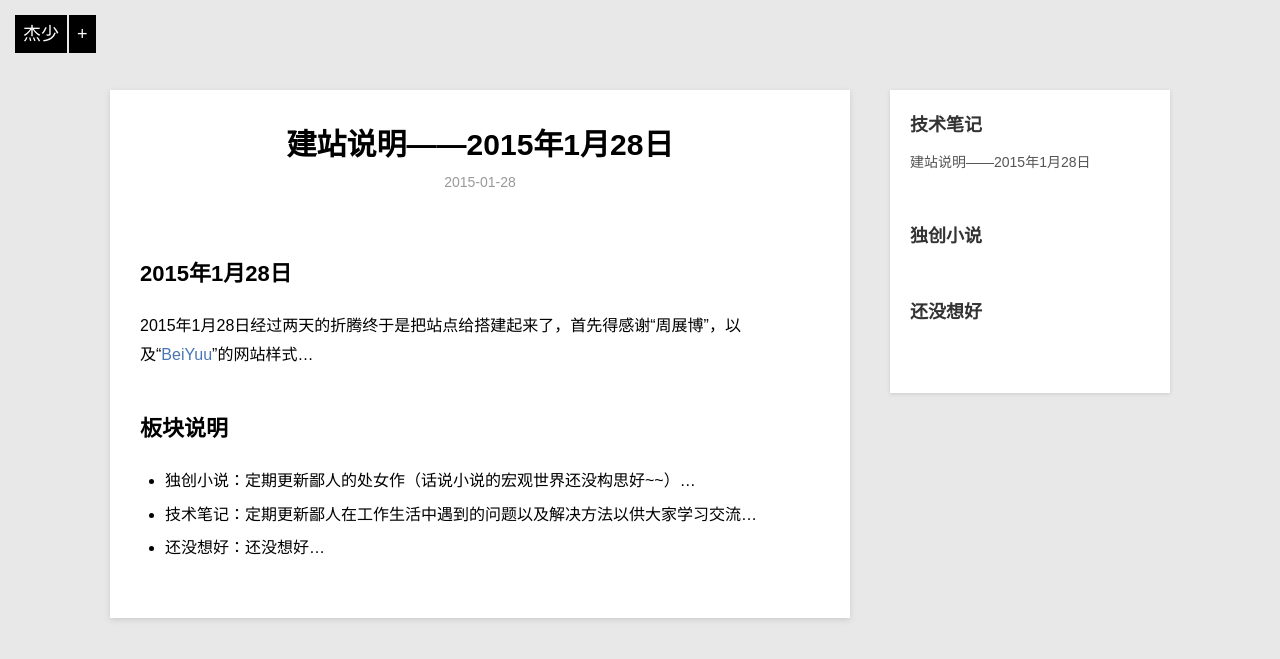
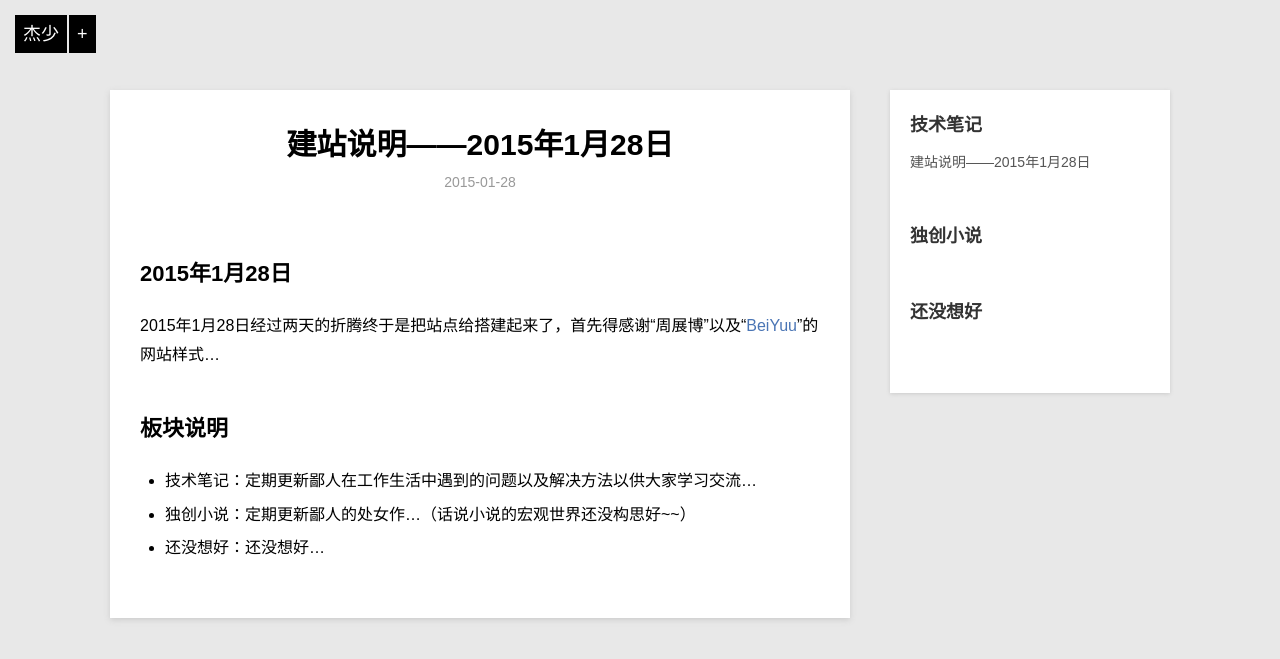
Before and after one commit to liaoweijie/liaoweijie.github.io, a Jekyll site: the page built from _posts/blog/2015-1-28-blog-1.md, in a window 1280 px wide. Shown: the top 659 px of the page. Built offline with Jekyll 4.4.1, drawn with Linux system fonts in a browser that asks for light colours; Markdown is read by kramdown in place of the engine named in the settings; part of the change alters nothing that is shown.

Commit message:
修改博客

```diff
--- a/_posts/blog/2015-1-28-blog-1.md
+++ b/_posts/blog/2015-1-28-blog-1.md
@@ -2,17 +2,17 @@
 layout:     post
 title:      建站说明——2015年1月28日
 category: blog
-description: 2015年1月28日经过两天的折腾终于是把个人博客给搭建起来了
+description:
 ---
 
 ## 2015年1月28日
 
-2015年1月28日经过两天的折腾终于是把站点给搭建起来了，首先得感谢“周展博”，以及“[BeiYuu][]”的网站样式...
+2015年1月28日经过两天的折腾终于是把站点给搭建起来了，首先得感谢“周展博”以及“[BeiYuu][]”的网站样式...
 
 ## 板块说明
 
-* 独创小说：定期更新鄙人的处女作（话说小说的宏观世界还没构思好~~）...
 * 技术笔记：定期更新鄙人在工作生活中遇到的问题以及解决方法以供大家学习交流...
+* 独创小说：定期更新鄙人的处女作...（话说小说的宏观世界还没构思好~~）
 * 还没想好：还没想好...
 
 [BeiYuu]:    http://beiyuu.com  "BeiYuu"
```
Also changed, not shown: favicon.ico.
